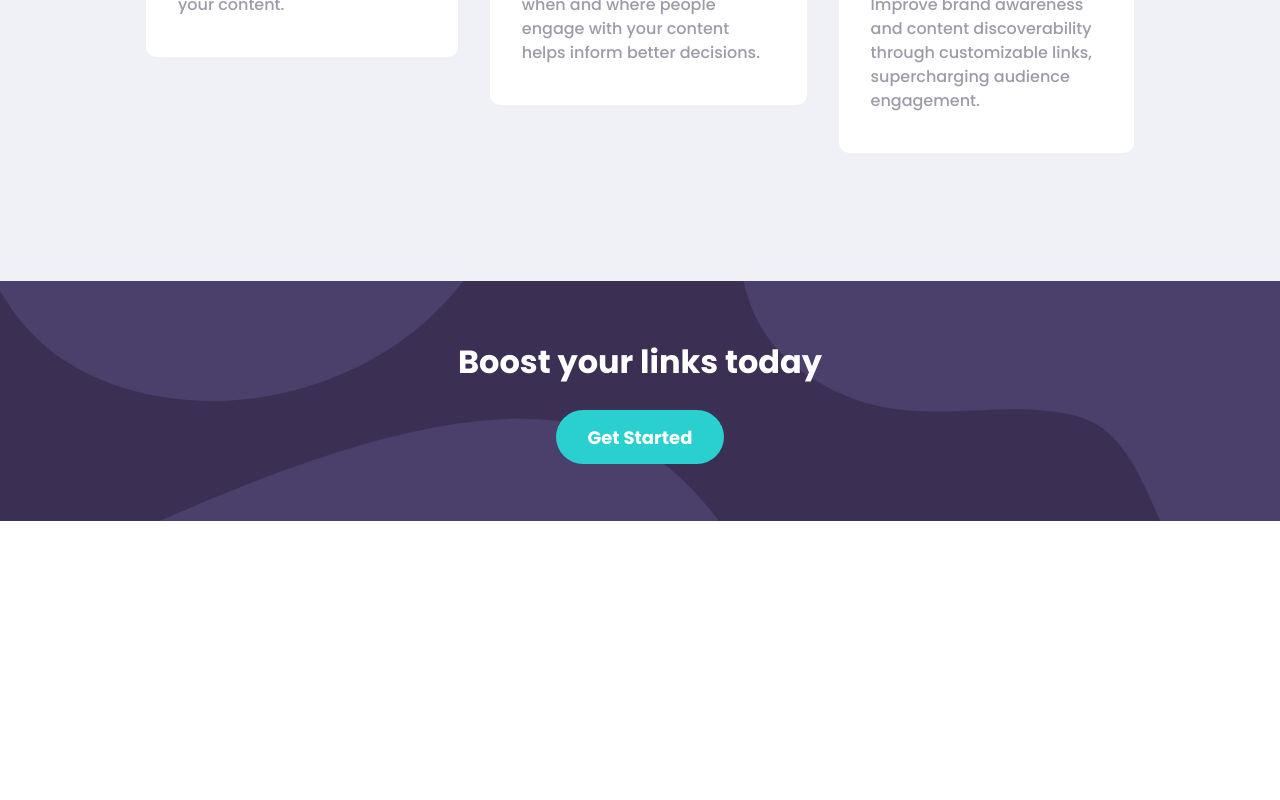
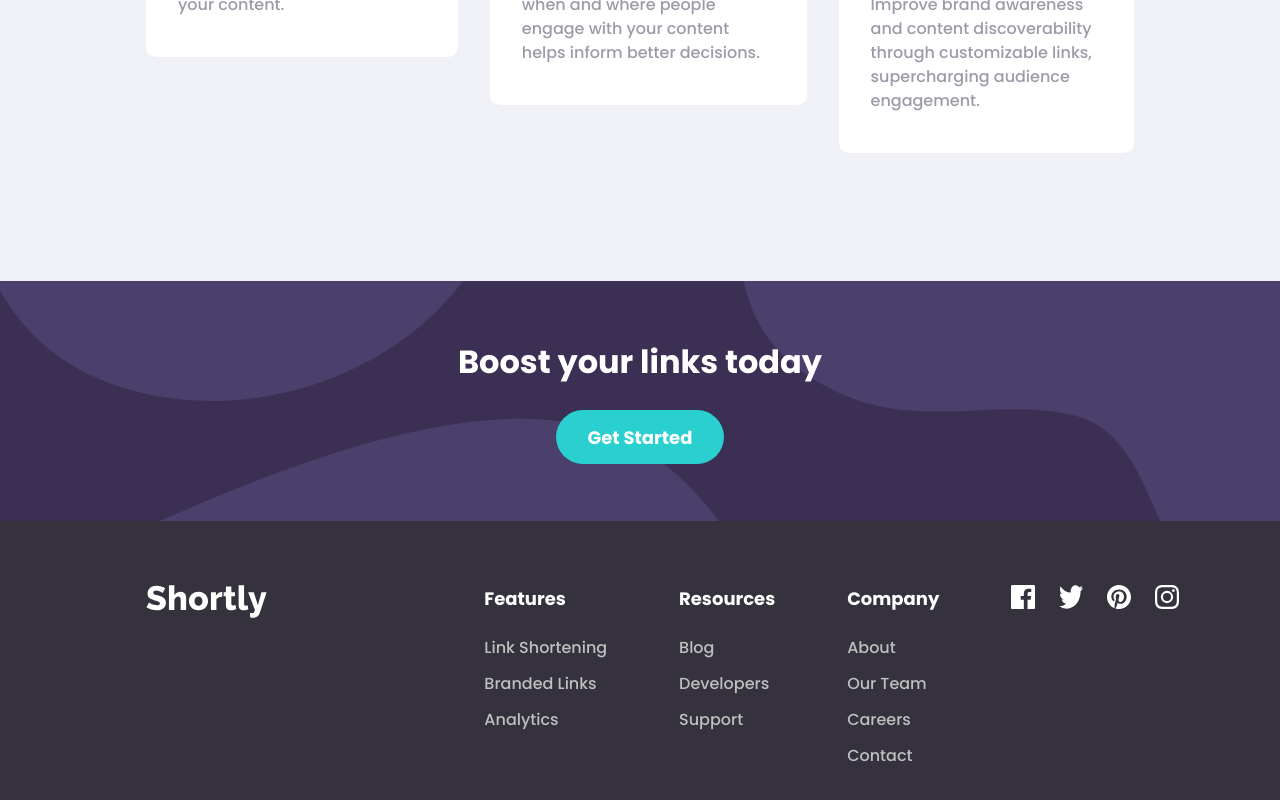
Before and after one commit to Ocholla-T/shortly, a Vue app: page / in a window 1280 px wide. Shown: the part 1331-2131 px from the top of the page. Before the commit the page ends 1852 px from the top, so only its background shows below. Built offline with nearby package versions, Linux system fonts and the light colour scheme.

Commit message:
added footer to app flow

```diff
--- a/src/views/Home.vue
+++ b/src/views/Home.vue
@@ -5,6 +5,7 @@
     <CallToAction />
     <Services />
     <FooterCTA />
+    <Footer />
   </div>
 </template>
 
@@ -14,9 +15,10 @@ import HeroSection from '@/components/HeroSection';
 import CallToAction from '@/components/CallToAction';
 import Services from '@/components/Services';
 import FooterCTA from '@/components/FooterCTA';
+import Footer from '@/components/Footer';
 
 export default {
-  components: { NavigationBar, HeroSection, CallToAction, Services, FooterCTA },
+  components: { NavigationBar, HeroSection, CallToAction, Services, FooterCTA, Footer },
   setup() {
     return {};
   },
```
